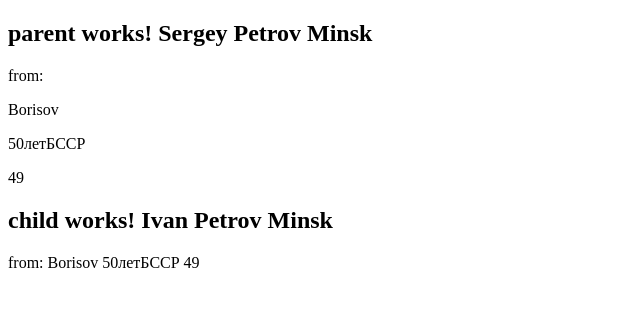
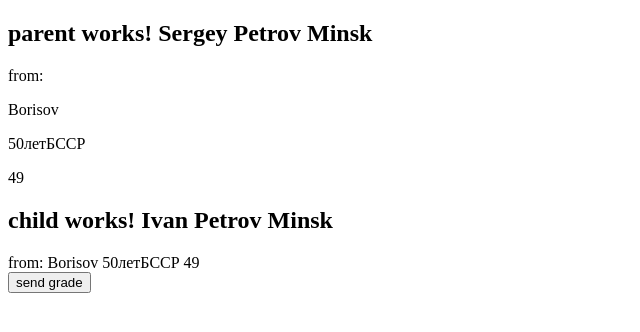
Before and after one commit to Sergey-Rimsha/angular-project, an Angular app: page / in a window 1280 px wide. Shown: the top 332 px of the page, without its empty margins (0-640 px from the left). Built offline with nearby package versions, Linux system fonts and the light colour scheme.

Commit message:
added Output props child to parent component, send button

```diff
--- a/src/app/parent/child/child.component.html
+++ b/src/app/parent/child/child.component.html
@@ -9,3 +9,7 @@
     </span>
   </div>
 </div>
+
+<div>
+  <button (click)="sendGradeHandler()">send grade</button>
+</div>
--- a/src/app/parent/child/child.component.ts
+++ b/src/app/parent/child/child.component.ts
@@ -1,5 +1,10 @@
-import { Component, Input, OnInit } from '@angular/core'
+import { Component, EventEmitter, Input, OnInit, Output } from '@angular/core'
 import { Address } from '../parent.component'
+
+export interface Grade {
+  math: number
+  physic: number
+}
 
 @Component({
   selector: 'inst-child',
@@ -8,8 +13,15 @@ import { Address } from '../parent.component'
 })
 export class ChildComponent {
   name = 'Ivan'
-  // add props Input
+  // add props Input дикаратор
   @Input() surnameProps?: string
   @Input() city?: string
   @Input() address?: Address
+
+  @Output() sendGradeEvent = new EventEmitter<Grade>()
+  sendGradeHandler() {
+    const math = 5
+    const physic = 10
+    this.sendGradeEvent.emit({ math, physic })
+  }
 }
--- a/src/app/parent/parent.component.html
+++ b/src/app/parent/parent.component.html
@@ -6,5 +6,10 @@
     <p>{{ address.street }}</p>
     <p>{{ address.house }}</p>
   </div>
-  <inst-child [surnameProps]="surname" [city]="city" [address]="address"></inst-child>
+  <inst-child
+    [surnameProps]="surname"
+    [city]="city"
+    [address]="address"
+    (sendGradeEvent)="getGrade($event)"
+  ></inst-child>
 </div>
--- a/src/app/parent/parent.component.ts
+++ b/src/app/parent/parent.component.ts
@@ -1,4 +1,5 @@
 import { Component } from '@angular/core'
+import { Grade } from './child/child.component'
 
 export interface Address {
   city: string
@@ -21,4 +22,12 @@ export class ParentComponent {
     street: '50летБССР',
     house: 49,
   }
+
+  math?: number
+  physic?: number
+
+  getGrade(value: Grade) {
+    this.math = value.math
+    this.physic = value.physic
+  }
 }
```
